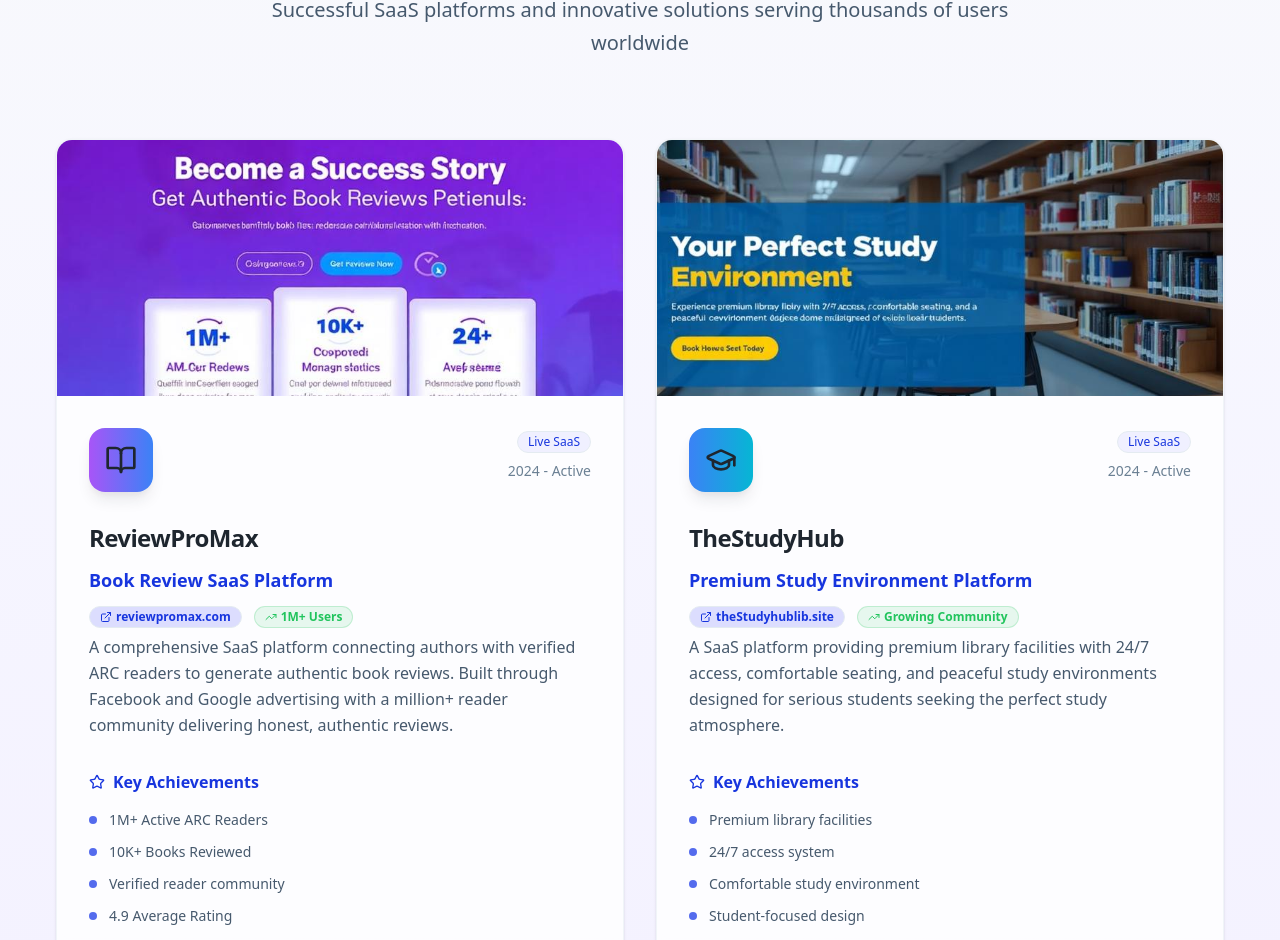
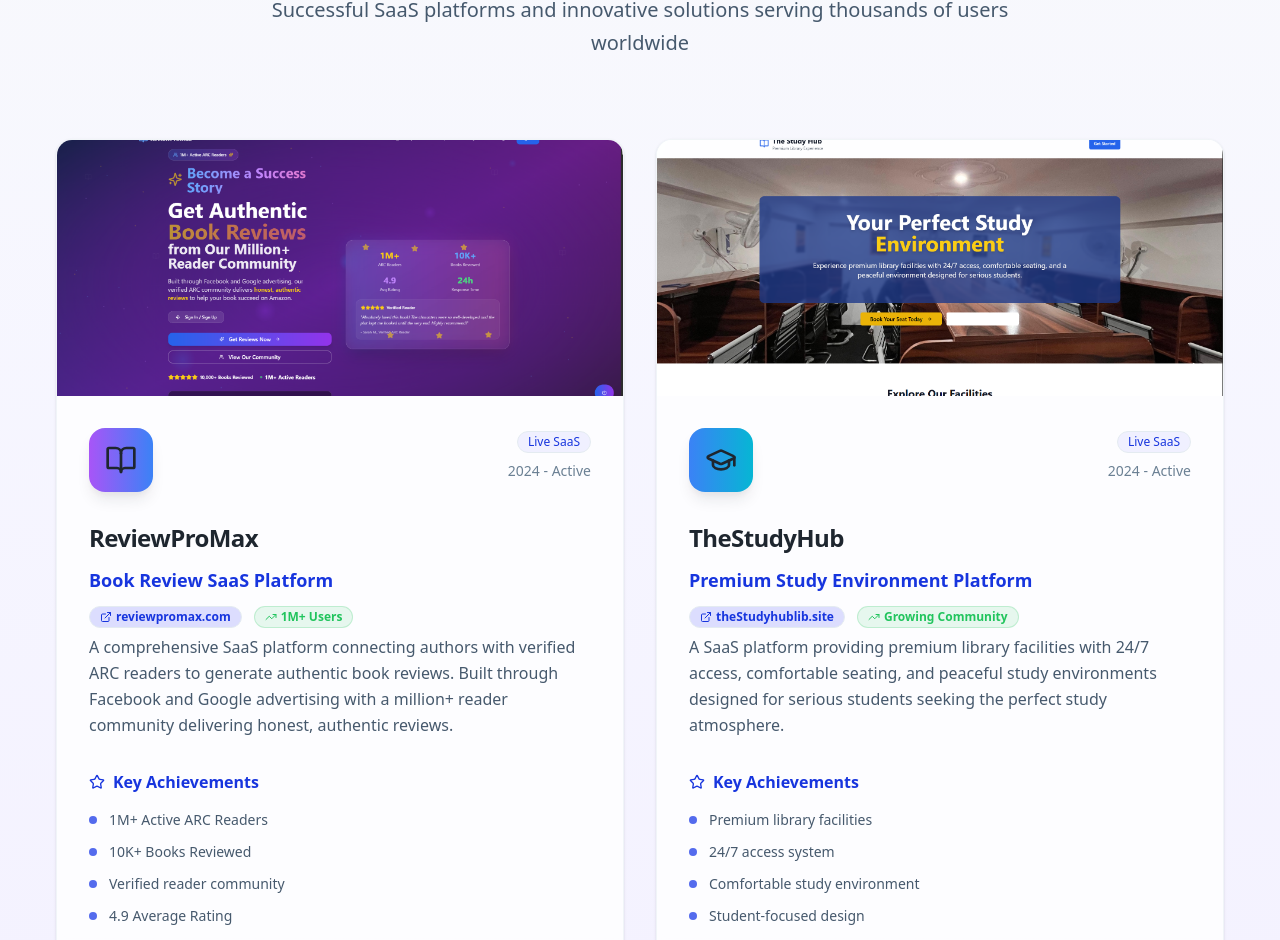
Before and after one commit to Destroyerg0d/cool-resume-experience, a React (Vite) app: page / in a window 1280 px wide. Shown: the part 1048-1988 px from the top of the page. Built offline with nearby package versions, Linux system fonts and the light colour scheme.

Commit message:
Use provided images
Use the images provided by the user instead of generating new ones.

```diff
--- a/src/components/ProjectsSection.tsx
+++ b/src/components/ProjectsSection.tsx
@@ -2,8 +2,8 @@ import { Card, CardContent, CardDescription, CardHeader, CardTitle } from "@/com
 import { Button } from "@/components/ui/button";
 import { Badge } from "@/components/ui/badge";
 import { ExternalLink, Github, BookOpen, GraduationCap, ShoppingCart, Coins, Cpu, Users, Star, TrendingUp, Award } from "lucide-react";
-import reviewProMaxImg from "@/assets/reviewpromax-screenshot.png";
-import studyHubImg from "@/assets/studyhub-screenshot.png";
+const reviewProMaxImg = "/lovable-uploads/421e8563-552e-45c6-bb57-2987aefa34ae.png";
+const studyHubImg = "/lovable-uploads/30544231-b39c-4af7-9a3f-6e658f9b80f3.png";
 
 const projects = [
   {
```
Also changed, not shown: public/lovable-uploads/30544231-b39c-4af7-9a3f-6e658f9b80f3.png (added), public/lovable-uploads/421e8563-552e-45c6-bb57-2987aefa34ae.png (added).
